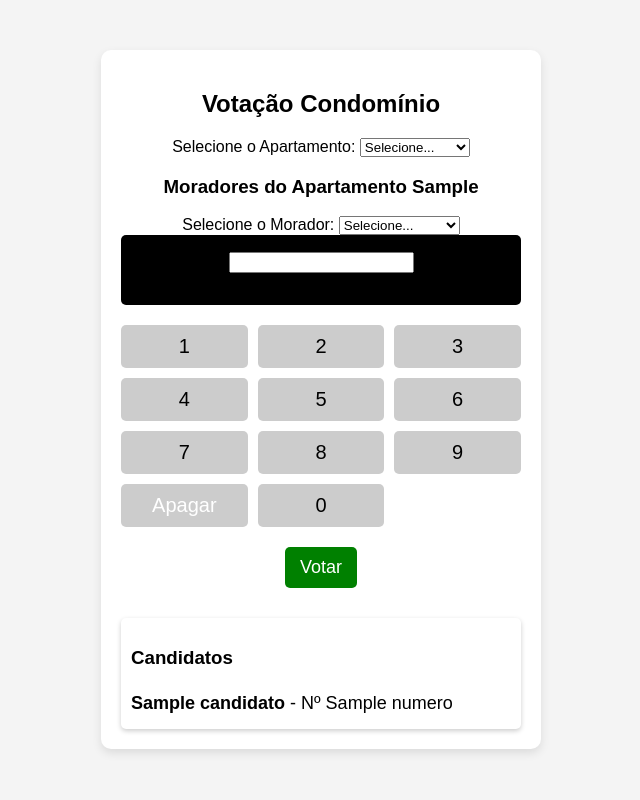
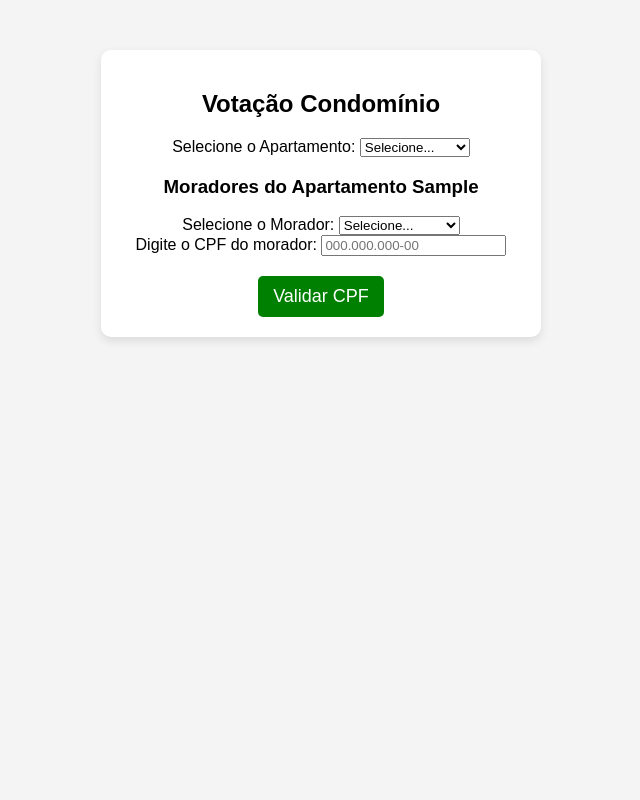
Before and after one commit to airtowF/eleicao-condominio, a Flask app: template template/urna.html in a window 1280 px wide. Shown: the whole page, without its empty margins (319-959 px from the left). Run offline with Flask 3, Linux system fonts and the light colour scheme; tables that the repository leaves empty hold one stand-in row (values such as "Sample post"); the template is opened without the code that fills it: values that come from a table or form of the project are taken from there, most other values are stand-ins (such as "Sample title", 1, 10 or a date in 2020).

Commit message:
adicionado campo cpf

```diff
--- a/app.py
+++ b/app.py
@@ -62,65 +62,42 @@ def home():
 def urna():
     urna = Urna()
     apartamentos = Apartamento.query.all()
+    mensagem_erro = None  # Variável para armazenar mensagens de erro
+    exibir_urna = False  # Controla se a urna será exibida
 
     apartamento_selecionado = request.form.get('apartamento', None)
+    cpf_digitado = request.form.get('cpf', '').strip()
+    morador_id = request.form.get('morador', None)
     moradores = []
+
     if apartamento_selecionado and apartamento_selecionado.isdigit():
         apartamento = Apartamento.query.filter_by(numero=int(apartamento_selecionado)).first()
         if apartamento:
-            # Exibir apenas moradores que não são candidatos e que ainda não votaram
             moradores = [m for m in apartamento.moradores if not m.candidato and not m.votou]
 
-    if request.method == 'POST' and 'candidato' in request.form:
-        candidato_numero = request.form.get('candidato', '').strip()
-        morador_id = request.form.get('morador', None)
-
-        if not apartamento_selecionado or not candidato_numero or not morador_id:
-            return "Erro: Número do apartamento, morador ou candidato não pode estar vazio.", 400
-
-        if not apartamento_selecionado.isdigit() or not candidato_numero.isdigit() or not morador_id.isdigit():
-            return "Erro: Valores inválidos.", 400
-
-        apartamento_numero = int(apartamento_selecionado)
-        candidato_numero = int(candidato_numero)
-        morador_id = int(morador_id)
-
-        apartamento = Apartamento.query.filter_by(numero=apartamento_numero).first()
-        if not apartamento:
-            return "Erro: Apartamento não encontrado.", 404
-
-        morador = Morador.query.get(morador_id)
-        if not morador or morador.apartamento_id != apartamento.id:
-            return "Erro: Morador inválido.", 400
-
-        if morador.votou:
-            return "Erro: Este morador já votou.", 400
-
-        todos_votaram = urna.votar(morador.id, candidato_numero)
-
-        if todos_votaram:
-            return redirect(url_for('resultados'))  # 🔹 Só vai para os resultados quando TODOS votarem
-
-        return redirect(url_for('urna'))  # 🔹 Continua na página da urna até o último voto
-
-
-    # 🔹 Filtra apenas apartamentos com moradores que ainda não votaram
-    # 🔹 Filtra apenas apartamentos com moradores aptos a votar
-    # 🔹 Filtra apenas apartamentos que ainda não votaram e possuem moradores não candidatos
-    apartamentos_disponiveis = [
-        apt for apt in apartamentos if not apt.votou and any(not m.candidato for m in apt.moradores)
-    ]
-
-
+    if request.method == 'POST' and 'validar_cpf' in request.form:
+        if not apartamento_selecionado or not morador_id or not cpf_digitado:
+            mensagem_erro = "Erro: Número do apartamento, CPF ou morador não pode estar vazio."
+        elif not apartamento_selecionado.isdigit() or not morador_id.isdigit():
+            mensagem_erro = "Erro: Valores inválidos."
+        else:
+            morador = Morador.query.get(int(morador_id))
+            if not morador or morador.cpf != cpf_digitado:
+                mensagem_erro = "Erro: CPF incorreto. Tente novamente."
+            else:
+                exibir_urna = True  # CPF correto, agora podemos exibir a urna
 
     candidatos = Candidato.query.all()
     return render_template(
         'urna.html',
         candidatos=candidatos,
-        apartamentos=apartamentos_disponiveis,
+        apartamentos=apartamentos,
         moradores=moradores,
-        apartamento_selecionado=apartamento_selecionado
+        apartamento_selecionado=apartamento_selecionado,
+        mensagem_erro=mensagem_erro,
+        exibir_urna=exibir_urna
     )
+
 
 @app.route('/resultados')
 def resultados():
--- a/template/urna.html
+++ b/template/urna.html
@@ -1,6 +1,5 @@
 <!DOCTYPE html>
 <html lang="pt">
-
 <head>
     <meta charset="UTF-8">
     <meta name="viewport" content="width=device-width, initial-scale=1.0">
@@ -111,12 +110,14 @@
 <body>
     <div class="urna-container">
         <h2>Votação Condomínio</h2>
-        <form action="{{ url_for('urna') }}" method="post" onsubmit="validarVoto(event)">
+
+        <!-- Formulário para seleção de apartamento -->
+        <form action="{{ url_for('urna') }}" method="post">
             <label for="apartamento">Selecione o Apartamento:</label>
             <select id="apartamento" name="apartamento" required onchange="this.form.submit()">
                 <option value="">Selecione...</option>
                 {% for apt in apartamentos %}
-                <option value="{{ apt.numero }}" {% if apt.numero==apartamento_selecionado %}selected{% endif %}>
+                <option value="{{ apt.numero }}" {% if apt.numero == apartamento_selecionado %}selected{% endif %}>
                     Apartamento {{ apt.numero }}
                 </option>
                 {% endfor %}
@@ -125,7 +126,8 @@
 
         {% if moradores %}
         <h3>Moradores do Apartamento {{ apartamento_selecionado }}</h3>
-        <form action="{{ url_for('urna') }}" method="post" onsubmit="validarVoto(event)">
+        <!-- Formulário para validação do CPF -->
+        <form action="{{ url_for('urna') }}" method="post">
             <input type="hidden" name="apartamento" value="{{ apartamento_selecionado }}">
 
             <label for="morador">Selecione o Morador:</label>
@@ -135,7 +137,26 @@
                 <option value="{{ morador.id }}">{{ morador.nome }}</option>
                 {% endfor %}
             </select>
+            <br>
 
+            <label for="cpf">Digite o CPF do morador:</label>
+            <input type="text" id="cpf" name="cpf" required maxlength="14" placeholder="000.000.000-00"
+                   pattern="\d{3}\.\d{3}\.\d{3}-\d{2}" title="Digite um CPF válido no formato 000.000.000-00">
+
+            <button type="submit" name="validar_cpf" class="botao-votar">Validar CPF</button>
+        </form>
+        {% endif %}
+
+        <!-- Mostrar erro caso o CPF seja inválido -->
+        {% if mensagem_erro %}
+            <p style="color: red;">{{ mensagem_erro }}</p>
+        {% endif %}
+
+        <!-- Mostrar urna SOMENTE se o CPF for validado -->
+        {% if exibir_urna %}
+        <form action="{{ url_for('urna') }}" method="post" onsubmit="validarVoto(event)">
+            <input type="hidden" name="apartamento" value="{{ apartamento_selecionado }}">
+            <input type="hidden" name="morador" value="{{ request.form.get('morador', '') }}">
 
             <div class="urna-screen">
                 <input type="text" id="candidato" name="candidato" readonly required>
@@ -157,8 +178,6 @@
 
             <button type="submit" class="botao-votar">Votar</button>
         </form>
-        {% endif %}
-
 
         <div class="candidatos">
             <h3>Candidatos</h3>
@@ -168,7 +187,7 @@
             </div>
             {% endfor %}
         </div>
+        {% endif %}
     </div>
 </body>
-
 </html>
```
